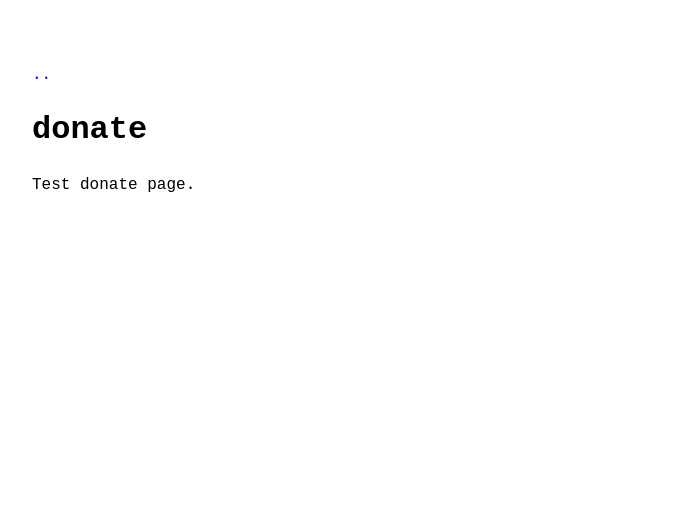
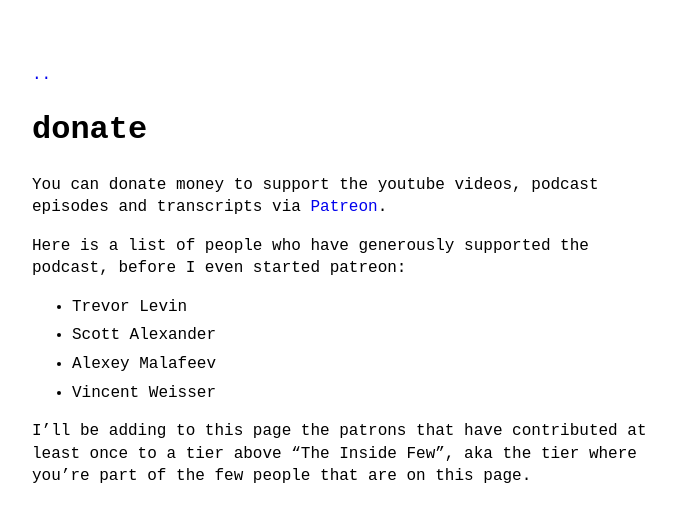
Before and after one commit to theinsideview/theinsideview.github.io, a Jekyll site: the page built from donate.md, in a window 1280 px wide. Shown: the top 522 px of the page, without its empty margins (288-964 px from the left). Built offline with Jekyll 4.4.1, drawn with Linux system fonts in a browser that asks for light colours.

Commit message:
Update donate.md

```diff
--- a/donate.md
+++ b/donate.md
@@ -3,4 +3,12 @@ layout: page
 title: donate
 ---
 
-Test donate page.
+You can donate money to support the youtube videos, podcast episodes and transcripts via [Patreon](https://www.patreon.com/theinsideview).
+
+Here is a list of people who have generously supported the podcast, before I even started patreon:
+- Trevor Levin
+- Scott Alexander
+- Alexey Malafeev
+- Vincent Weisser
+
+I'll be adding to this page the patrons that have contributed at least once to a tier above "The Inside Few", aka the tier where you're part of the few people that are on this page.
```
